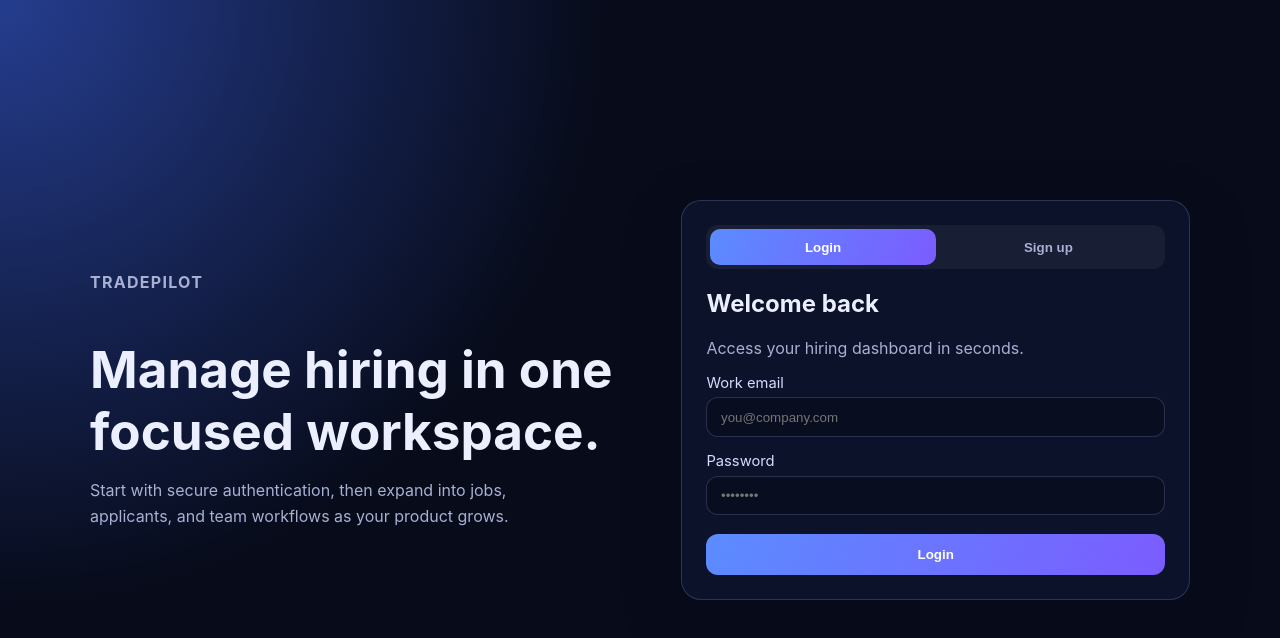
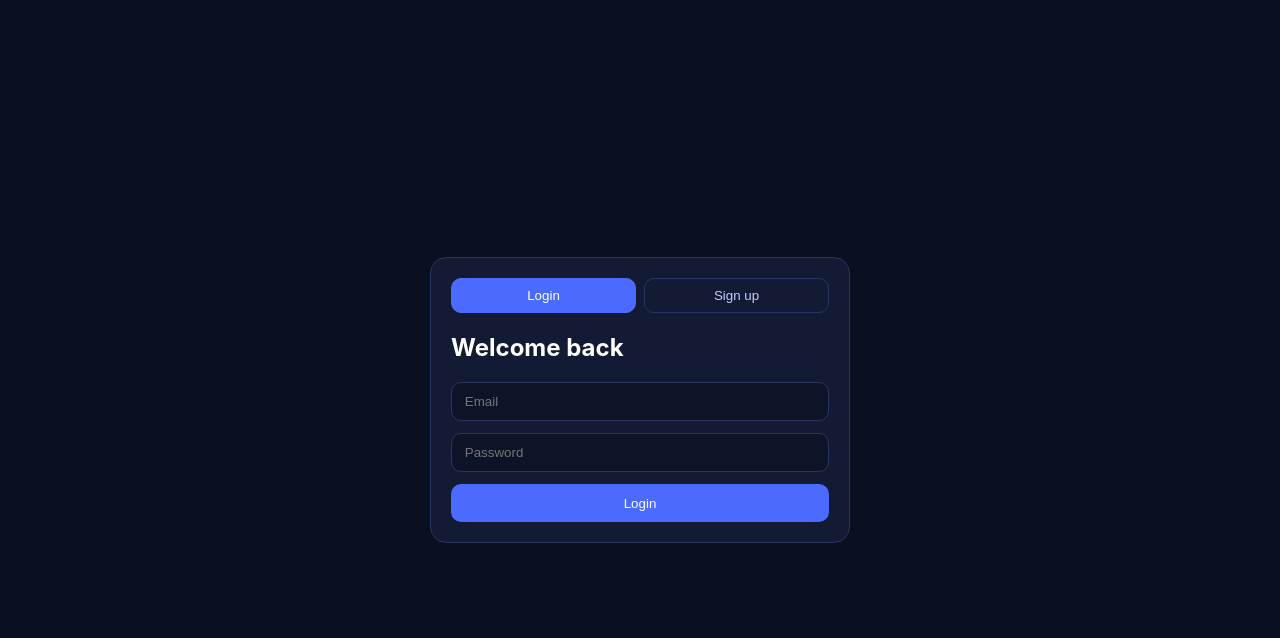
Before and after one commit to plumbedup-wq/Tradepilot, a Next.js app: page / in a window 1280 px wide. Shown: the top 638 px of the page. Built offline with nearby package versions, Linux system fonts and the light colour scheme.

Commit message:
Rebuild clean Next.js 15 TypeScript scaffold and fix build pipeline

```diff
--- a/app/globals.css
+++ b/app/globals.css
@@ -1,74 +1,11 @@
-:root {
-  --bg: #070b1a;
-  --card: rgba(15, 21, 47, 0.78);
-  --text: #ebefff;
-  --muted: #a8b0d3;
-  --accent: #5b8cff;
-  --accent-2: #7b5cff;
-  --stroke: rgba(171, 188, 255, 0.2);
-}
-
 * { box-sizing: border-box; }
-
-body {
-  margin: 0;
-  min-height: 100vh;
-  font-family: Inter, ui-sans-serif, system-ui, -apple-system, sans-serif;
-  color: var(--text);
-  background: radial-gradient(circle at top left, #253d8f 0%, var(--bg) 40%), var(--bg);
-}
-
-.page-shell {
-  width: min(1100px, 92vw);
-  min-height: 100vh;
-  margin: 0 auto;
-  display: grid;
-  gap: 2rem;
-  grid-template-columns: 1.1fr 1fr;
-  align-items: center;
-}
-
-.info-panel h1 { font-size: clamp(2rem, 4vw, 3.4rem); margin-bottom: 1rem; }
-.info-panel p { color: var(--muted); max-width: 48ch; line-height: 1.6; }
-.eyebrow { font-weight: 700; letter-spacing: .08em; text-transform: uppercase; color: #b7c3ff; }
-
-.auth-card {
-  backdrop-filter: blur(12px);
-  border: 1px solid var(--stroke);
-  background: var(--card);
-  border-radius: 20px;
-  padding: 1.5rem;
-  box-shadow: 0 20px 55px rgba(7, 11, 27, 0.45);
-}
-
-.mode-switch { display: grid; grid-template-columns: 1fr 1fr; background: rgba(255,255,255,.05); border-radius: 12px; padding: .25rem; margin-bottom: 1rem; }
-.mode-switch button { background: transparent; border: 0; color: var(--muted); padding: .65rem .7rem; border-radius: 10px; cursor: pointer; font-weight: 600; }
-.mode-switch button.active { background: linear-gradient(120deg, var(--accent), var(--accent-2)); color: #fff; }
-
-.auth-form { display: grid; gap: .95rem; margin-top: 1rem; }
-.auth-form label { display: grid; gap: .35rem; font-size: .92rem; color: #d4dcff; }
-.auth-form input {
-  border: 1px solid var(--stroke);
-  background: rgba(9, 13, 29, .75);
-  color: var(--text);
-  border-radius: 12px;
-  padding: .7rem .85rem;
-}
-.auth-form input:focus { outline: 2px solid var(--accent); outline-offset: 1px; }
-
-.primary-btn {
-  margin-top: .25rem;
-  border: 0;
-  border-radius: 12px;
-  padding: .8rem 1rem;
-  color: white;
-  background: linear-gradient(120deg, var(--accent), var(--accent-2));
-  cursor: pointer;
-  font-weight: 700;
-}
-
-.muted { color: var(--muted); margin: 0; }
-
-@media (max-width: 900px) {
-  .page-shell { grid-template-columns: 1fr; padding: 2rem 0; }
-}
+body { margin: 0; font-family: Inter, system-ui, sans-serif; background: #0b1020; color: #fff; }
+.shell { min-height: 100vh; display: grid; place-items: center; padding: 2rem; }
+.card { width: 100%; max-width: 420px; background: #131b34; border: 1px solid #2a355f; border-radius: 16px; padding: 1.25rem; }
+.tabs { display: grid; grid-template-columns: 1fr 1fr; gap: .5rem; margin-bottom: 1rem; }
+.tabs button { border: 1px solid #2a355f; background: transparent; color: #c4ceff; padding: .55rem; border-radius: 10px; cursor: pointer; }
+.tabs button.active { background: #4b6bff; color: #fff; border-color: #4b6bff; }
+.form { display: grid; gap: .75rem; }
+input, .form button { border-radius: 10px; border: 1px solid #2a355f; padding: .7rem .8rem; }
+input { background: #0d1428; color: #fff; }
+.form button { background: #4b6bff; color: #fff; cursor: pointer; border: none; }
--- a/app/layout.tsx
+++ b/app/layout.tsx
@@ -2,15 +2,11 @@ import type { Metadata } from "next";
 import "./globals.css";
 
 export const metadata: Metadata = {
-  title: "TradePilot Auth",
-  description: "Modern login and signup for your job management platform"
+  title: "TradePilot",
+  description: "Job management platform"
 };
 
-export default function RootLayout({
-  children
-}: Readonly<{
-  children: React.ReactNode;
-}>) {
+export default function RootLayout({ children }: { children: React.ReactNode }) {
   return (
     <html lang="en">
       <body>{children}</body>
--- a/app/page.tsx
+++ b/app/page.tsx
@@ -1,16 +1,8 @@
 import { AuthCard } from "@/components/auth-card";
 
-export default function HomePage() {
+export default function Home() {
   return (
-    <main className="page-shell">
-      <section className="info-panel">
-        <p className="eyebrow">TradePilot</p>
-        <h1>Manage hiring in one focused workspace.</h1>
-        <p>
-          Start with secure authentication, then expand into jobs, applicants,
-          and team workflows as your product grows.
-        </p>
-      </section>
+    <main className="shell">
       <AuthCard />
     </main>
   );
--- a/components/auth-card.tsx
+++ b/components/auth-card.tsx
@@ -2,67 +2,21 @@
 
 import { useState } from "react";
 
-type Mode = "login" | "signup";
-
 export function AuthCard() {
-  const [mode, setMode] = useState<Mode>("login");
+  const [mode, setMode] = useState<"login" | "signup">("login");
 
   return (
-    <section className="auth-card" aria-label="Authentication form">
-      <div className="mode-switch" role="tablist" aria-label="Form mode">
-        <button
-          className={mode === "login" ? "active" : ""}
-          onClick={() => setMode("login")}
-          role="tab"
-          aria-selected={mode === "login"}
-        >
-          Login
-        </button>
-        <button
-          className={mode === "signup" ? "active" : ""}
-          onClick={() => setMode("signup")}
-          role="tab"
-          aria-selected={mode === "signup"}
-        >
-          Sign up
-        </button>
+    <section className="card">
+      <div className="tabs">
+        <button className={mode === "login" ? "active" : ""} onClick={() => setMode("login")} type="button">Login</button>
+        <button className={mode === "signup" ? "active" : ""} onClick={() => setMode("signup")} type="button">Sign up</button>
       </div>
-
-      <h2>{mode === "login" ? "Welcome back" : "Create your account"}</h2>
-      <p className="muted">
-        {mode === "login"
-          ? "Access your hiring dashboard in seconds."
-          : "Get started with your first team workspace."}
-      </p>
-
-      <form className="auth-form">
-        {mode === "signup" && (
-          <label>
-            Full name
-            <input type="text" name="name" placeholder="Alex Morgan" />
-          </label>
-        )}
-
-        <label>
-          Work email
-          <input type="email" name="email" placeholder="you@company.com" />
-        </label>
-
-        <label>
-          Password
-          <input type="password" name="password" placeholder="••••••••" />
-        </label>
-
-        {mode === "signup" && (
-          <label>
-            Company
-            <input type="text" name="company" placeholder="Acme Inc." />
-          </label>
-        )}
-
-        <button type="submit" className="primary-btn">
-          {mode === "login" ? "Login" : "Create account"}
-        </button>
+      <h1>{mode === "login" ? "Welcome back" : "Create account"}</h1>
+      <form className="form">
+        {mode === "signup" && <input placeholder="Full name" type="text" />}
+        <input placeholder="Email" type="email" />
+        <input placeholder="Password" type="password" />
+        <button type="submit">{mode === "login" ? "Login" : "Sign up"}</button>
       </form>
     </section>
   );
```
Also changed, not shown: tsconfig.json (+23 -5 lines).
